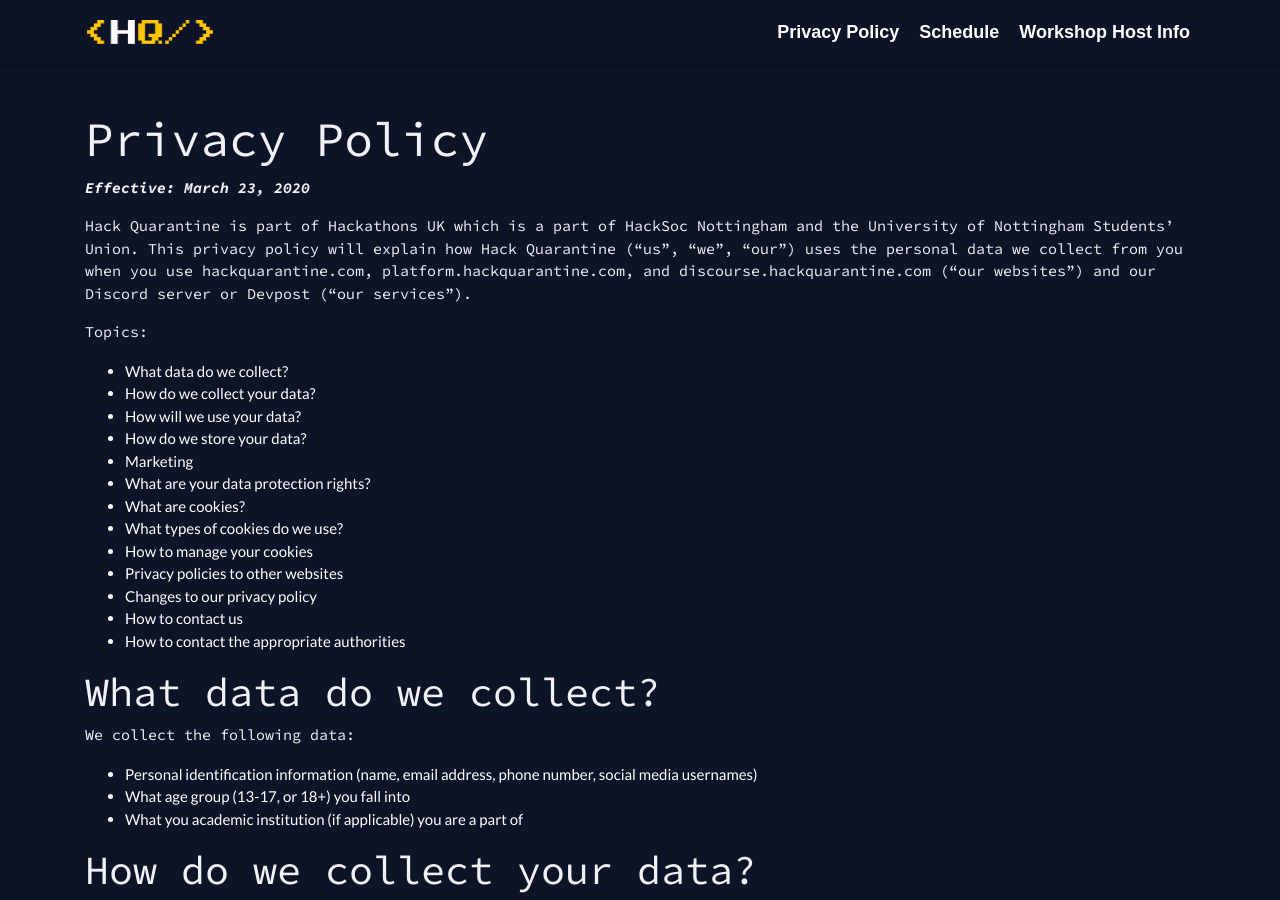
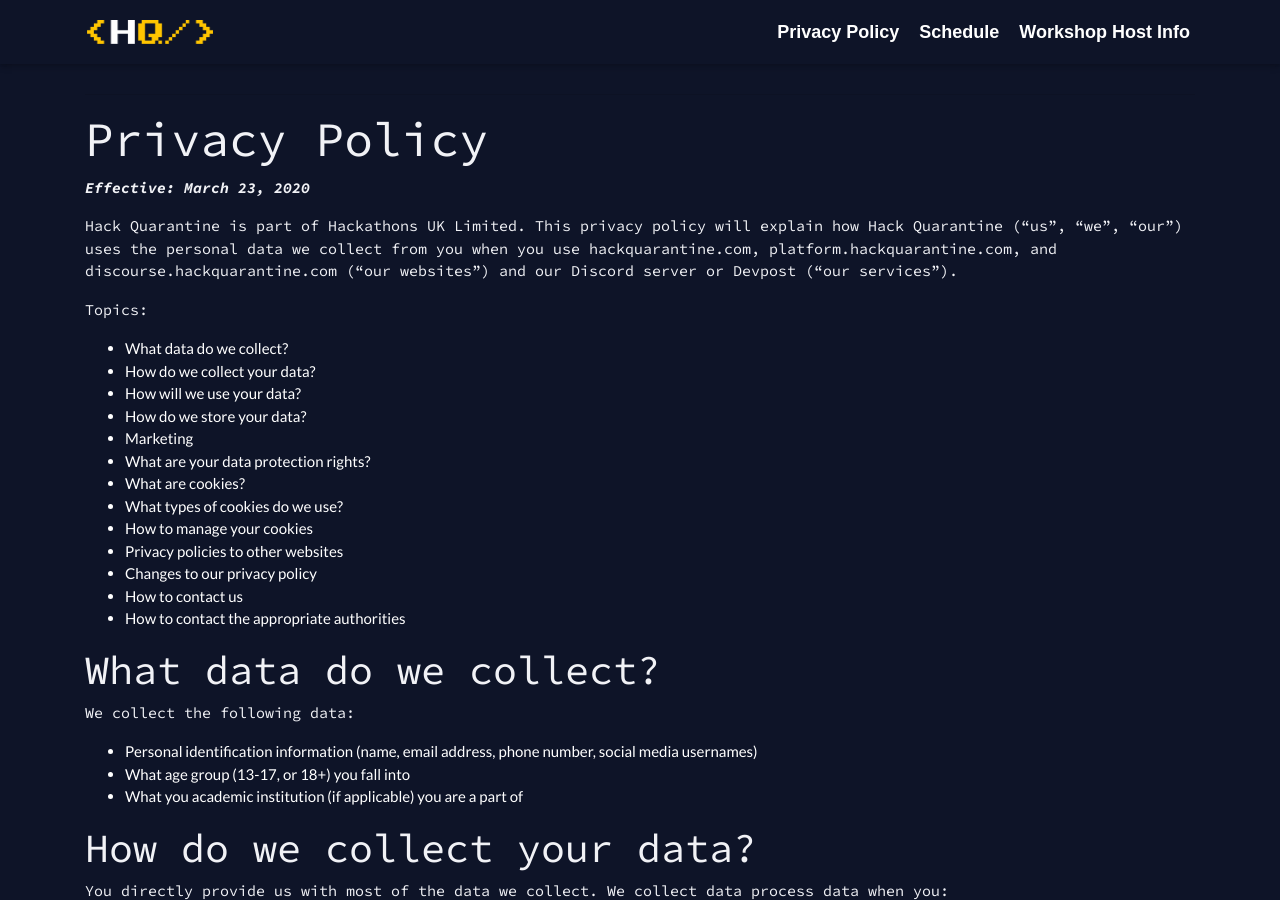
Before and after one commit to HackQuarantine/hq-website, a Jekyll site: the page built from privacy.md, in a window 1280 px wide and 900 px high. Built offline with Jekyll 4.4.1, drawn with Linux system fonts in a browser that asks for light colours; nearby versions of some CDN libraries; some of the changed text lies outside the part shown.

Commit message:
Update to use Hackathons UK Limited

```diff
--- a/privacy.md
+++ b/privacy.md
@@ -11,7 +11,7 @@
 # Privacy Policy
 _Effective: March 23, 2020_
 
-Hack Quarantine is part of Hackathons UK which is a part of HackSoc Nottingham and the University of Nottingham Students’ Union. This privacy policy will explain how Hack Quarantine (“us”, “we”, “our”) uses the personal data we collect from you when you use hackquarantine.com, platform.hackquarantine.com, and discourse.hackquarantine.com (“our websites”) and our Discord server or Devpost (“our services”).
+Hack Quarantine is part of Hackathons UK Limited. This privacy policy will explain how Hack Quarantine (“us”, “we”, “our”) uses the personal data we collect from you when you use hackquarantine.com, platform.hackquarantine.com, and discourse.hackquarantine.com (“our websites”) and our Discord server or Devpost (“our services”).
 
 Topics:
 
@@ -117,7 +117,7 @@
 
 Or write to us: <br />
 The Data Protection Officer<br />
-Hackathons UK<br />
+Hackathons UK Limited<br />
 Suite 2202<br />
 109 Vernon House<br />
 Friar Lane<br />
@@ -165,7 +165,7 @@
 
 Or write to us at:<br />
 The Data Protection Officer<br />
-Hackathons UK<br />
+Hackathons UK Limited<br />
 Suite 2202<br />
 109 Vernon House<br />
 Friar Lane<br />
```
